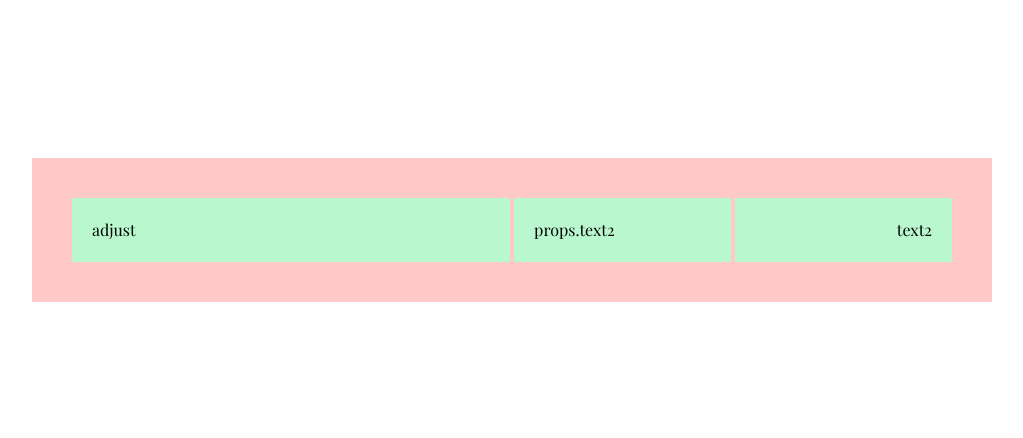
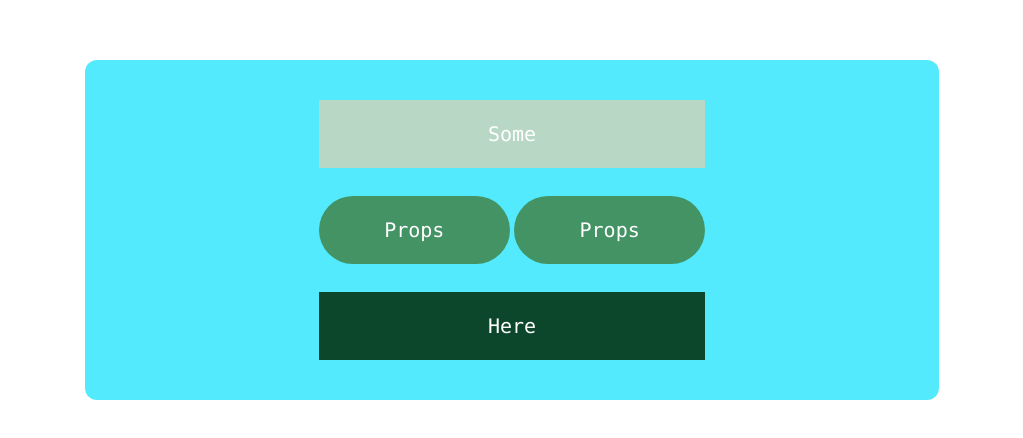
Before and after one commit to acm-ucr/vsa-website, a Next.js app: page / in a window 1280 px wide. Shown: the part 170-608 px from the top of the page, without its empty margins (128-1151 px from the left). Built offline with nearby package versions, Linux system fonts and the light colour scheme.

Commit message:
completed flexbox tutorial and tweaked some things

```diff
--- a/src/app/page.tsx
+++ b/src/app/page.tsx
@@ -3,7 +3,7 @@ import Example from "@/components/Example";
 const Home = () => {
   return (
     <div className="flex h-screen w-screen items-center justify-center">
-      <Example text1="adjust" text2="text2" text3="these" />
+      <Example text1="Some" text2="Props" text3="Here" />
     </div>
   );
 };
--- a/src/components/Example.tsx
+++ b/src/components/Example.tsx
@@ -1,12 +1,20 @@
 const Example = (props: { text1: string; text2: string; text3: string }) => {
   return (
-    <div className="flex w-3/4 items-center gap-1 bg-red-200 p-10">
-      <div className="w-1/2 bg-green-200 p-5 text-left">{props.text1}</div>
+    <div className="flex w-2/3 flex-col items-center gap-1 gap-7 rounded-xl bg-cyan-300 p-10 font-mono text-xl">
+      <div className="bg-vsa-green-100 w-1/2 p-5 text-center text-white">
+        {props.text1}
+      </div>
       <div className="flex w-1/2 flex-row gap-1">
-        <div className="w-full bg-green-200 p-5 text-left">props.text2</div>
-        <div className="w-full bg-green-200 p-5 text-right">{props.text2}</div>
+        <div className="bg-vsa-green-300 w-full rounded-full p-5 text-center text-white">
+          {props.text2}
+        </div>
+        <div className="bg-vsa-green-300 w-full rounded-full p-5 text-center text-white">
+          {props.text2}
+        </div>
       </div>
-      {/* Hint: Add another box/div here similarly to line 4 */}
+      <div className="bg-vsa-green-400 w-1/2 p-5 text-center text-white">
+        {props.text3}
+      </div>
     </div>
   );
 };
```
Also changed, not shown: 1 other file (tests, documents, lock files or other folders).
